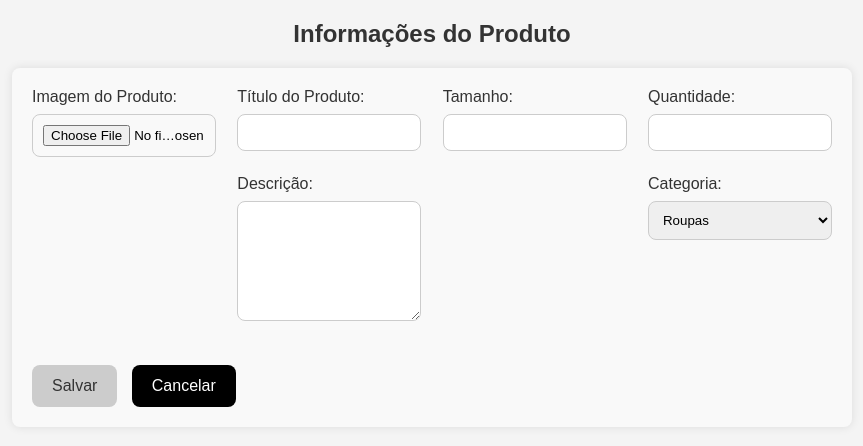
After one commit to bogowww/iflivre, a PHP site: page /iflivre/pages/produtos/cadastroproduto.php in a window 1280 px wide. The commit adds this page. Shown: the top 446 px of the page, without its empty margins (208-1071 px from the left). Run offline with PHP 8.4, Linux system fonts and the light colour scheme; some libraries are stand-ins or nearby versions.

Commit message:
MARCELA LEITe

```diff
--- a/classes/usuario.class.php
+++ b/classes/usuario.class.php
@@ -1,6 +1,6 @@
 <?php
-    require_once ('../config/config.inc.php');
-    require_once ('../classes/database.class.php');
+    require_once ('../../config/config.inc.php');
+    require_once ('../../classes/database.class.php');
 
  class Usuario{
     private $idusuario;
--- a/logar/acaologar.php
+++ b/pages/logar/acaologar.php
@@ -7,7 +7,7 @@ $matricula = isset($_POST['matricula'])?$_POST['matricula']:1;
 $senha = isset($_POST['senha'])?$_POST['senha']:1;
 $acao = isset($_POST['acao'])?$_POST['acao']:'';
 
-    require_once('../classes/usuario.class.php');
+    require_once('../../classes/usuario.class.php');
 
     if ($acao == 'salvar'){
 
--- /dev/null
+++ b/pages/produtos/cadastroproduto.php
@@ -0,0 +1,178 @@
+<!DOCTYPE html>
+<html lang="en">
+<head>
+    <meta charset="UTF-8">
+    <meta name="viewport" content="width=device-width, initial-scale=1.0">
+    <title>Formulário de Produto</title>
+    <style>
+        body {
+            font-family: 'Poppins', sans-serif;
+            background-color: #f4f4f4;
+            text-align: center;
+            margin: 20px;
+        }
+
+        form {
+            max-width: 800px;
+            margin: 0 auto;
+            background-color: #f9f9f9;
+            padding: 20px;
+            border-radius: 8px;
+            box-shadow: 0 0 10px rgba(0, 0, 0, 0.1);
+        }
+
+        h1 {
+            font-size: 24px;
+            color: #333;
+            margin-bottom: 20px;
+        }
+
+        label {
+            display: block;
+            width: 100%;
+            text-align: left;
+            margin-bottom: 8px;
+            color: #333;
+        }
+
+        .form-row {
+            display: flex;
+            justify-content: space-between;
+            margin-bottom: 16px;
+        }
+
+        .form-column {
+            width: 23%;
+        }
+
+        .form-column .form-group {
+            margin-bottom: 16px;
+        }
+
+        .form-column .form-group label {
+            width: 100%;
+        }
+
+        .form-column .form-group input,
+        .form-column .form-group textarea,
+        .form-column .form-group select {
+            width: 100%;
+            padding: 10px;
+            box-sizing: border-box;
+            border: 1px solid #ccc;
+            border-radius: 8px; /* Arredondar as bordas */
+            margin-bottom: 8px;
+        }
+
+        .form-column .form-group textarea {
+            resize: vertical; /* Permitir ajuste vertical */
+            height: 120px; /* Altura aumentada para evitar espaço em branco */
+        }
+
+        .form-column .form-group select {
+            width: 100%;
+        }
+
+        input[type="file"] {
+            width: 100%;
+            margin-bottom: 16px;
+        }
+
+        input[type="submit"],
+        input[type="button"] {
+            padding: 12px 20px;
+            border: none;
+            border-radius: 8px;
+            cursor: pointer;
+            font-size: 16px;
+            margin-right: 10px;
+        }
+
+        input[type="submit"] {
+            background-color: #ccc;
+            color: #333;
+        }
+
+        input[type="button"] {
+            background-color: #000;
+            color: #fff;
+        }
+    </style>
+</head>
+<body>
+
+<?php
+if ($_SERVER["REQUEST_METHOD"] == "POST" && isset($_FILES["imagem"])) {
+    $titulo = $_POST["titulo"];
+    $descricao = $_POST["descricao"];
+    $tamanho = $_POST["tamanho"];
+    $quantidade = $_POST["quantidade"];
+
+    // Processar a imagem aqui, se necessário
+    $imagem_temp = $_FILES["imagem"]["tmp_name"];
+    $nome_imagem = $_FILES["imagem"]["name"];
+    move_uploaded_file($imagem_temp, "uploads/" . $nome_imagem);
+
+    echo '<h2>Produto Cadastrado:</h2>';
+    echo '<p><strong>Título:</strong> ' . $titulo . '</p>';
+    echo '<p><strong>Descrição:</strong> ' . $descricao . '</p>';
+    echo '<p><strong>Tamanho:</strong> ' . $tamanho . '</p>';
+    echo '<p><strong>Quantidade:</strong> ' . $quantidade . '</p>';
+    echo '<p><strong>Imagem:</strong> ' . $nome_imagem . '</p>';
+}
+?>
+
+<h1>Informações do Produto</h1>
+<form method="post" enctype="multipart/form-data">
+    <div class="form-row">
+        <div class="form-column">
+            <div class="form-group">
+                <label for="imagem">Imagem do Produto:</label>
+                <input type="file" name="imagem" id="imagem" accept="image/*" required>
+            </div>
+        </div>
+
+        <div class="form-column">
+            <div class="form-group">
+                <label for="titulo">Título do Produto:</label>
+                <input type="text" name="titulo" id="titulo" required>
+            </div>
+
+            <div class="form-group">
+                <label for="descricao">Descrição:</label>
+                <textarea name="descricao" id="descricao" rows="6" required></textarea>
+            </div>
+        </div>
+
+        <div class="form-column">
+            <div class="form-group">
+                <label for="tamanho">Tamanho:</label>
+                <input type="text" name="tamanho" id="tamanho" required>
+            </div>
+        </div>
+
+        <div class="form-column">
+            <div class="form-group">
+                <label for="quantidade">Quantidade:</label>
+                <input type="number" name="quantidade" id="quantidade" required>
+            </div>
+
+            <div class="form-group">
+                <label for="categoria">Categoria:</label>
+                <select name="categoria" id="categoria" required>
+                    <option value="roupas">Roupas</option>
+                    <option value="calcados">Calçados</option>
+                    <option value="acessorios">Acessórios</option>
+                </select>
+            </div>
+        </div>
+    </div>
+
+    <div style="text-align: left;">
+        <input type="submit" value="Salvar">
+        <input type="button" value="Cancelar" onclick="history.back()">
+    </div>
+</form>
+
+</body>
+</html>
--- a/teamplate/header.php
+++ b/teamplate/header.php
@@ -9,7 +9,7 @@
             </div> <!--logo -->
             <div class="nave_header">
                 <a href=" <?php echo URL_BASE."index.php" ?>" class="ativacao">HOME</a>
-                <a href=" <?php echo URL_BASE."logar/login.php" ?>"class="ativacao"><?php
+                <a href=" <?php echo URL_BASE."pages/logar/login.php" ?>"class="ativacao"><?php
                 if (isset($_SESSION['id'])){
                     echo "PAGINA PRINCIPAL";
                 }else{
```
Also changed, not shown: pages/logar/cadastro.php (renamed from logar/login.php, +10 -8 lines), pages/logar/login.php (renamed from logar/cadastro.php, +8 -10 lines), pages/produtos/listaproduto.php (added, +133 -0 lines).
